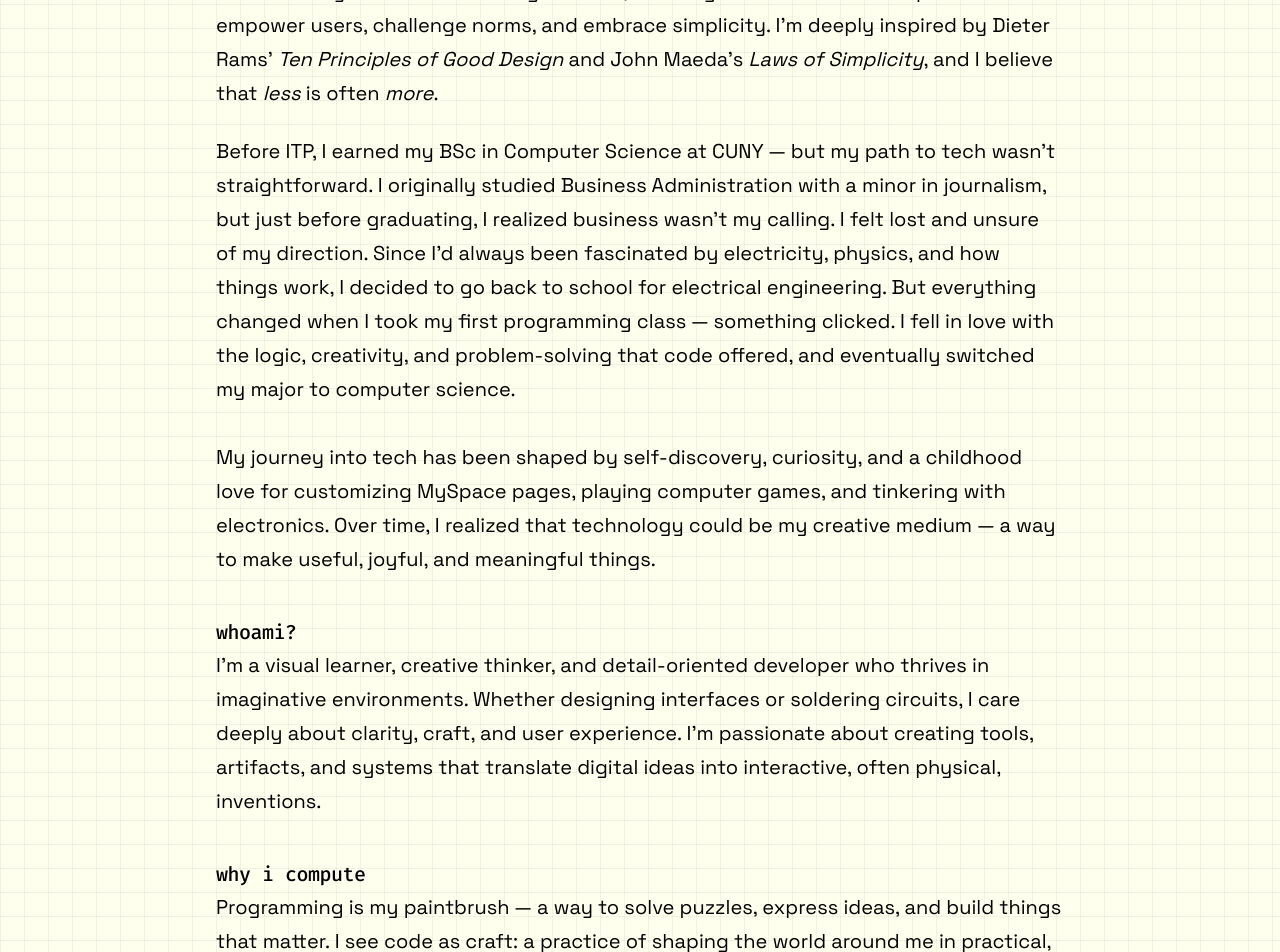
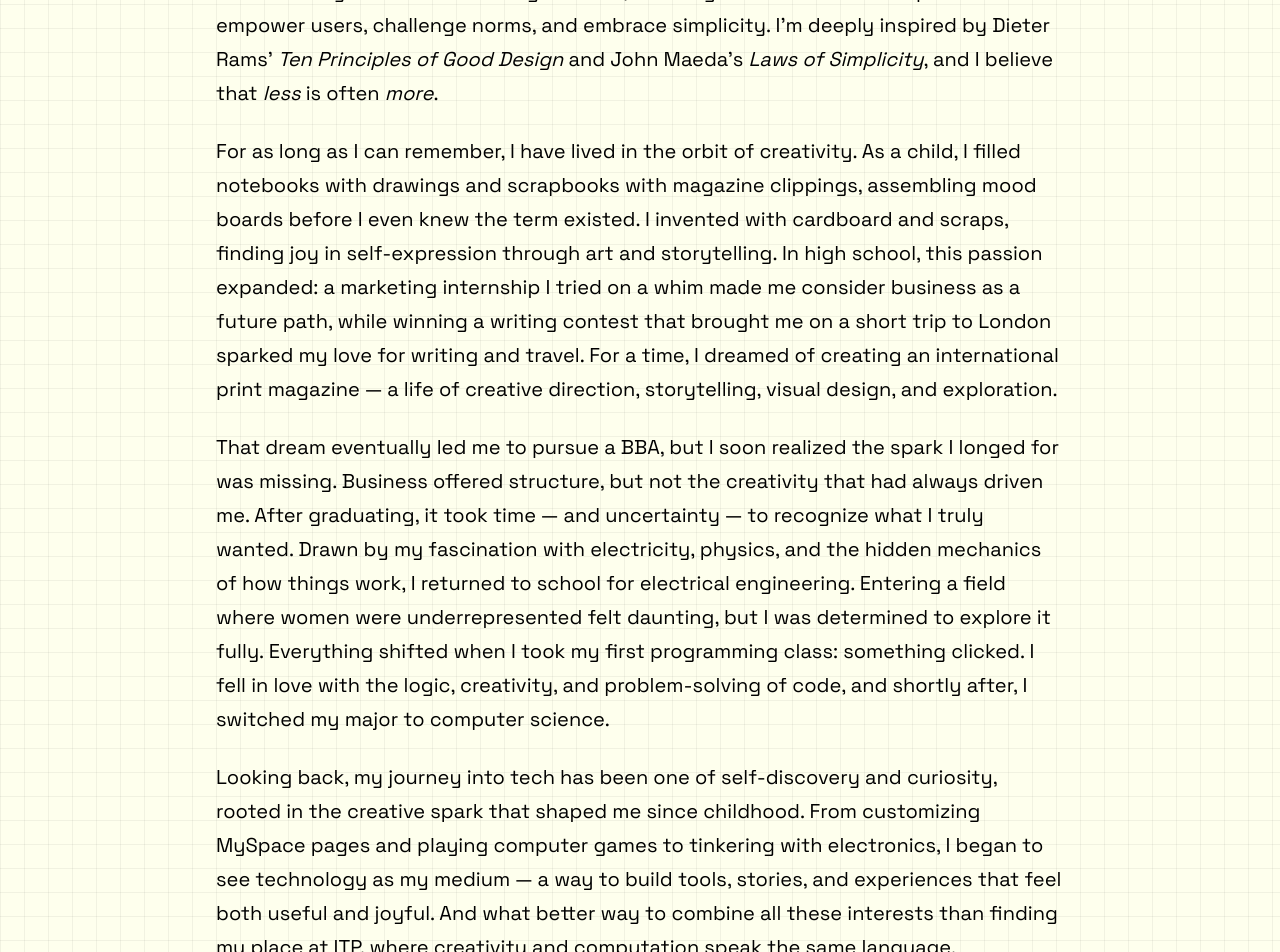
Before and after one commit to yafira/yafira.xyz, a Next.js app: page /about in a window 1280 px wide. Shown: the part 1220-2172 px from the top of the page. Built offline with nearby package versions, Linux system fonts and the light colour scheme.

Commit message:
updated bio

```diff
--- a/src/app/about/page.js
+++ b/src/app/about/page.js
@@ -15,7 +15,6 @@ export default function AboutPage() {
 						priority
 					/>
 				</div>
-
 				<h1 className='typewriter'>
 					<span className='typing-text'>Hello, World</span>
 					<Image
@@ -27,7 +26,6 @@ export default function AboutPage() {
 						priority
 					/>
 				</h1>
-
 				<p>
 					I'm Yafira (YAH-fee-rah) — a programmer, designer, and creative
 					technologist based in NYC. I build at the intersection of code,
@@ -53,23 +51,43 @@ export default function AboutPage() {
 					<em>more</em>.
 				</p>
 				<p>
-					Before ITP, I earned my BSc in Computer Science at CUNY — but my path
-					to tech wasn’t straightforward. I originally studied Business
-					Administration with a minor in journalism, but just before graduating,
-					I realized business wasn’t my calling. I felt lost and unsure of my
-					direction. Since I’d always been fascinated by electricity, physics,
-					and how things work, I decided to go back to school for electrical
-					engineering. But everything changed when I took my first programming
-					class — something clicked. I fell in love with the logic, creativity,
-					and problem-solving that code offered, and eventually switched my
-					major to computer science. <br></br>
-					<br></br>My journey into tech has been shaped by self-discovery,
-					curiosity, and a childhood love for customizing MySpace pages, playing
-					computer games, and tinkering with electronics. Over time, I realized
-					that technology could be my creative medium — a way to make useful,
-					joyful, and meaningful things.
+					{' '}
+					For as long as I can remember, I have lived in the orbit of
+					creativity. As a child, I filled notebooks with drawings and
+					scrapbooks with magazine clippings, assembling mood boards before I
+					even knew the term existed. I invented with cardboard and scraps,
+					finding joy in self-expression through art and storytelling. In high
+					school, this passion expanded: a marketing internship I tried on a
+					whim made me consider business as a future path, while winning a
+					writing contest that brought me on a short trip to London sparked my
+					love for writing and travel. For a time, I dreamed of creating an
+					international print magazine — a life of creative direction,
+					storytelling, visual design, and exploration.{' '}
+				</p>{' '}
+				<p>
+					{' '}
+					That dream eventually led me to pursue a BBA, but I soon realized the
+					spark I longed for was missing. Business offered structure, but not
+					the creativity that had always driven me. After graduating, it took
+					time — and uncertainty — to recognize what I truly wanted. Drawn by my
+					fascination with electricity, physics, and the hidden mechanics of how
+					things work, I returned to school for electrical engineering. Entering
+					a field where women were underrepresented felt daunting, but I was
+					determined to explore it fully. Everything shifted when I took my
+					first programming class: something clicked. I fell in love with the
+					logic, creativity, and problem-solving of code, and shortly after, I
+					switched my major to computer science.{' '}
 				</p>
-
+				<p>
+					Looking back, my journey into tech has been one of self-discovery and
+					curiosity, rooted in the creative spark that shaped me since
+					childhood. From customizing MySpace pages and playing computer games
+					to tinkering with electronics, I began to see technology as my medium
+					— a way to build tools, stories, and experiences that feel both useful
+					and joyful. And what better way to combine all these interests than
+					finding my place at ITP, where creativity and computation speak the
+					same language.
+				</p>
 				<h2>whoami? </h2>
 				<p>
 					I'm a visual learner, creative thinker, and detail-oriented developer
@@ -79,7 +97,6 @@ export default function AboutPage() {
 					systems that translate digital ideas into interactive, often physical,
 					inventions.
 				</p>
-
 				<h2>why i compute</h2>
 				<p>
 					Programming is my paintbrush — a way to solve puzzles, express ideas,
@@ -87,7 +104,6 @@ export default function AboutPage() {
 					shaping the world around me in practical, poetic ways. I code because
 					it challenges me, and because it gives form to imagination.
 				</p>
-
 				<h2>feeling through form</h2>
 				<p>
 					Design is where I feel most at home. It's where logic and emotion meet
--- a/src/app/styles/styles.css
+++ b/src/app/styles/styles.css
@@ -230,6 +230,10 @@ img {
 	font-family: 'Fira Code', monospace;
 	font-weight: 500;
 	letter-spacing: -0.5px;
+}
+
+.about-page h2 {
+	color: rebeccapurple;
 }
 
 #about p {
```
Also changed, not shown: src/app/cv/page.js (+8 -3 lines).
